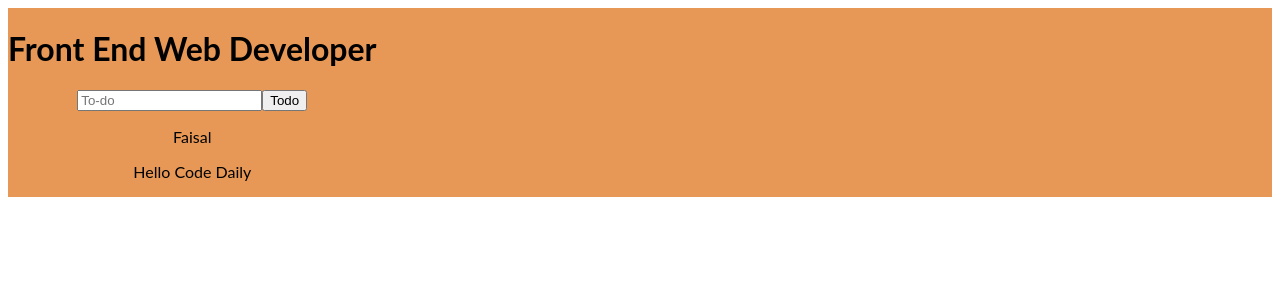
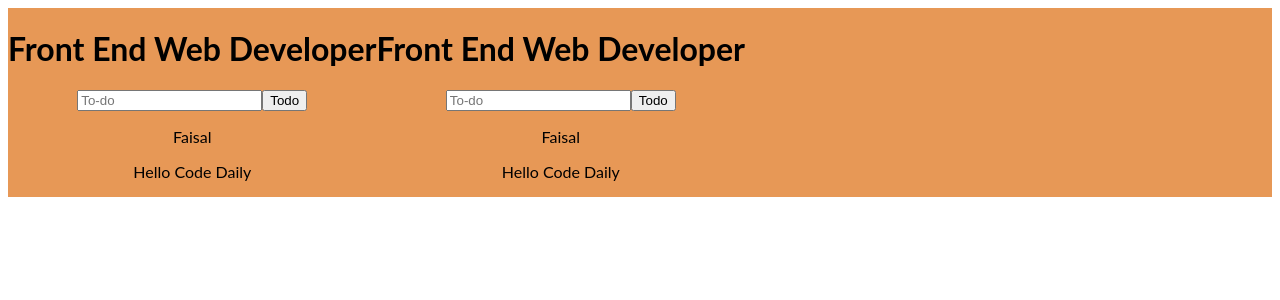
Before and after one commit to faisalmirji123/Demo-, a React (Create React App) app: page / in a window 1280 px wide. Shown: the top 300 px of the page. Built offline with nearby package versions, Linux system fonts and the light colour scheme.

Commit message:
1 file modified

```diff
--- a/src/App.js
+++ b/src/App.js
@@ -7,6 +7,7 @@ function App() {
   return (
     <div className="todo-App">
       <TodoList />
+      <TodoList />
     </div>
   );
 }
```
